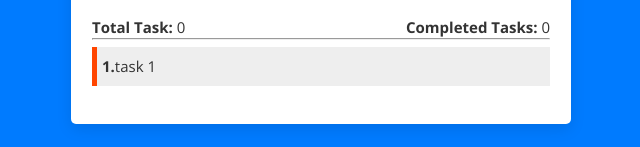
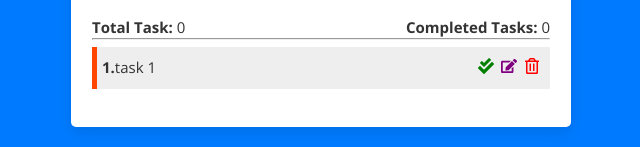
Before and after one commit to Taoufik-BENNOUR/task_manager, a React (Create React App) app in the folder client/: page / in a window 1280 px wide. Shown: the part 229-376 px from the top of the page, without its empty margins (319-959 px from the left). Built offline with nearby package versions, Linux system fonts and the light colour scheme.

Commit message:
feat(API) : Added Create Task

```diff
--- a/client/package.json
+++ b/client/package.json
@@ -6,6 +6,7 @@
     "@testing-library/jest-dom": "^5.16.4",
     "@testing-library/react": "^13.1.1",
     "@testing-library/user-event": "^13.5.0",
+    "axios": "^1.6.8",
     "react": "^18.0.0",
     "react-dom": "^18.0.0",
     "react-scripts": "5.0.1",
--- a/client/src/components/Task.jsx
+++ b/client/src/components/Task.jsx
@@ -1,5 +1,4 @@
-import React from 'react'
-
+import {FaCheckDouble, FaEdit, FaRegTrashAlt} from "react-icons/fa"
 const Task = () => {
   return (
     <div className='task'>
@@ -7,7 +6,11 @@ const Task = () => {
           <b>1.</b>
           task 1
         </p>
-        {/* <div className="task-icons"></div> */}
+        <div className="task-icons">
+          <FaCheckDouble color="green"/>
+          <FaEdit color="purple"/>
+          <FaRegTrashAlt color="red" />
+        </div>
     </div>
   )
 }
--- a/client/src/components/TaskForm.jsx
+++ b/client/src/components/TaskForm.jsx
@@ -1,11 +1,21 @@
 import React, { useState } from 'react'
+import axios from "axios";
+import { ToastContainer, toast } from 'react-toastify';
+const TaskForm = () => {
+  const [taskName, setTaskName] = useState("");
 
-const TaskForm = () => {
-    const [taskName, setTaskName] = useState('');
-
-    const handleSubmit = (e) =>{
+    const addTask = async() =>{
+      if(taskName==="") return toast.error("Input field cannot be empty")
+      try {
+        const response =await axios.post("/api/tasks",{name:taskName});
+        toast.success(response.data.msg);
+      } catch (error) {
+      console.log(error);
+    }
+    }
+    const handleSubmit = async(e) =>{
         e.preventDefault();
-        console.log(taskName);
+       await addTask();
         setTaskName("");
 
     }
@@ -19,6 +29,7 @@ const TaskForm = () => {
         value={taskName}
         onChange={handleInputChange} />
         <button type='submit'>Add</button>
+        <ToastContainer />
     </form>
   )
 }
--- a/package.json
+++ b/package.json
@@ -1,9 +1,9 @@
 {
   "dependencies": {
-    "concurrently": "^8.2.2"
+    "concurrently": "^8.2.2",
+    "react-icons": "^5.0.1"
   },
   "scripts": {
-    "dev" : "concurrently \"  cd api && nodemon app\"    \"cd client && npm start\""
+    "dev": "concurrently \"  cd api && nodemon app\"    \"cd client && npm start\""
   }
-
 }
```
Also changed, not shown: 2 other files (tests, documents, lock files or other folders).
